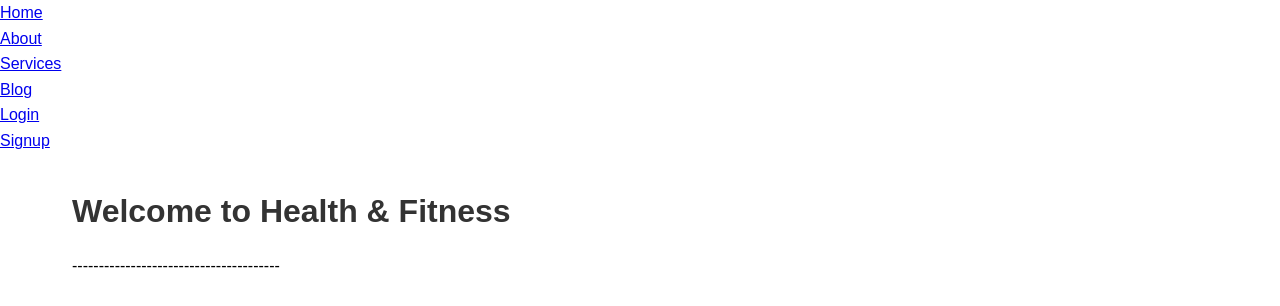
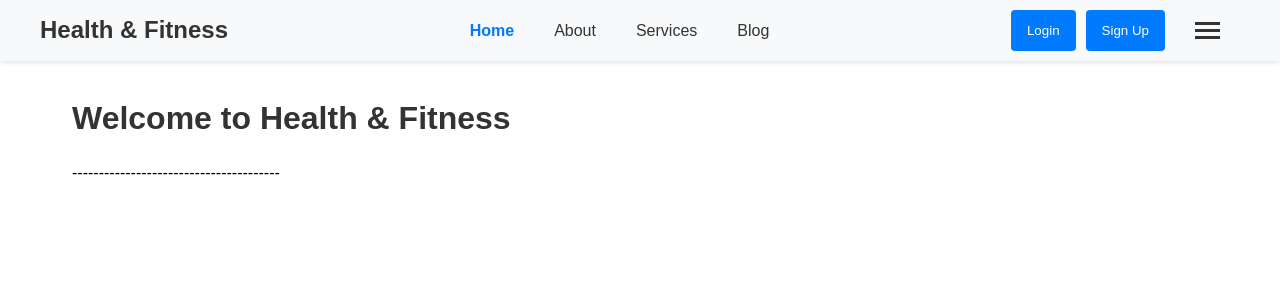
Before and after one commit to abhi-7-7/Fitness-Tracker, a React (Create React App) app: page / in a window 1280 px wide. Shown: the top 306 px of the page. Built offline with nearby package versions, Linux system fonts and the light colour scheme; the HTML template or start-up script is replaced by a standard one.

Commit message:
Update Login And Nav Bar

```diff
--- a/src/components/Navbar.js
+++ b/src/components/Navbar.js
@@ -1,18 +1,190 @@
-import React from 'react';
+import React, { useState, useEffect } from 'react';
 
-function Navbar() {
+const Navbar = () => {
+  const [user, setUser] = useState(null);
+
+  // Check for user data on component mount
+  useEffect(() => {
+    const userData = localStorage.getItem('user');
+    if (userData) {
+      setUser(JSON.parse(userData));
+    }
+  }, []);
+
+  // Simple state for menu toggle
+  const [menuOpen, setMenuOpen] = useState(false);
+
+  // Simple navigation function
+  const goToPage = (path) => {
+    window.location.pathname = path;
+    setMenuOpen(false);
+  };
+
+  // Check if current page is active
+  const checkActive = (path) => {
+    return window.location.pathname === path ? 'active' : '';
+  };
+
+  // Handle logout
+  const handleLogout = () => {
+    localStorage.removeItem('user');
+    setUser(null);
+    goToPage('/');
+  };
+
+  // Basic styles
+  const styles = {
+    navbar: {
+      backgroundColor: '#f8f9fa',
+      padding: '10px 20px',
+      boxShadow: '0 2px 4px rgba(0,0,0,0.1)',
+    },
+    container: {
+      maxWidth: '1200px',
+      margin: '0 auto',
+      display: 'flex',
+      justifyContent: 'space-between',
+      alignItems: 'center',
+    },
+    logo: {
+      fontSize: '24px',
+      fontWeight: 'bold',
+      color: '#333',
+      cursor: 'pointer',
+    },
+    menuButton: {
+      display: 'none',
+      flexDirection: 'column',
+      cursor: 'pointer',
+    },
+    menuButtonSpan: {
+      width: '25px',
+      height: '3px',
+      backgroundColor: '#333',
+      margin: '2px 0',
+      transition: '0.3s',
+    },
+    menuItems: {
+      display: 'flex',
+      gap: '20px',
+    },
+    menuItem: {
+      cursor: 'pointer',
+      padding: '5px 10px',
+      color: '#333',
+    },
+    menuItemActive: {
+      color: '#007bff',
+      fontWeight: 'bold',
+    },
+    authButtons: {
+      display: 'flex',
+      gap: '10px',
+    },
+    button: {
+      padding: '8px 16px',
+      border: 'none',
+      borderRadius: '4px',
+      cursor: 'pointer',
+      backgroundColor: '#007bff',
+      color: 'white',
+    },
+  };
+
   return (
-    <nav>
-      <ul>
-        <li><a href="/">Home</a></li>
-        <li><a href="/about">About</a></li>
-        <li><a href="/services">Services</a></li>
-        <li><a href="/blog">Blog</a></li>
-        <li><a href="/login">Login</a></li>
-        <li><a href="/signup">Signup</a></li>
-      </ul>
+    <nav style={styles.navbar}>
+      <div style={styles.container}>
+        {/* Logo */}
+        <div style={styles.logo} onClick={() => goToPage('/')}>
+          Health & Fitness
+        </div>
+
+        {/* Navigation Menu */}
+        <div style={styles.menuItems}>
+          <span
+            style={{
+              ...styles.menuItem,
+              ...(checkActive('/') && styles.menuItemActive)
+            }}
+            onClick={() => goToPage('/')}
+          >
+            Home
+          </span>
+          <span
+            style={{
+              ...styles.menuItem,
+              ...(checkActive('/about') && styles.menuItemActive)
+            }}
+            onClick={() => goToPage('/about')}
+          >
+            About
+          </span>
+          <span
+            style={{
+              ...styles.menuItem,
+              ...(checkActive('/services') && styles.menuItemActive)
+            }}
+            onClick={() => goToPage('/services')}
+          >
+            Services
+          </span>
+          <span
+            style={{
+              ...styles.menuItem,
+              ...(checkActive('/blog') && styles.menuItemActive)
+            }}
+            onClick={() => goToPage('/blog')}
+          >
+            Blog
+          </span>
+        </div>
+
+        {/* User Info or Auth Buttons */}
+        <div style={styles.authButtons}>
+          {user ? (
+            <div className="user-info">
+              <span>Hello, {user.name}</span>
+              <button
+                style={styles.button}
+                onClick={handleLogout}
+              >
+                Logout
+              </button>
+            </div>
+          ) : (
+            <>
+              <button
+                style={styles.button}
+                onClick={() => goToPage('/login')}
+              >
+                Login
+              </button>
+              <button
+                style={styles.button}
+                onClick={() => goToPage('/signup')}
+              >
+                Sign Up
+              </button>
+            </>
+          )}
+
+          {/* Menu Button */}
+          <div
+            style={{
+              ...styles.menuButton,
+              display: 'flex', padding: '10px 20px',justifyContent: 'center',
+              alignItems: 'center',
+            }}
+            onClick={() => setMenuOpen(!menuOpen)}
+          >
+            <span style={styles.menuButtonSpan}></span>
+            <span style={styles.menuButtonSpan}></span>
+            <span style={styles.menuButtonSpan}></span>
+          </div>
+        </div>
+      </div>
     </nav>
   );
-}
+};
 
 export default Navbar;
--- a/src/pages/Login.js
+++ b/src/pages/Login.js
@@ -15,11 +15,13 @@ const Login = () => {
 
   const handleSubmit = (e) => {
     e.preventDefault();
+    // Save user data
     const userData = {
-      name: 'User',
+      name: 'User', // In a real app, this would come from your backend
       email: form.email
     };
     localStorage.setItem('user', JSON.stringify(userData));
+    // Redirect to home page
     window.location.pathname = '/';
   };
 
```
